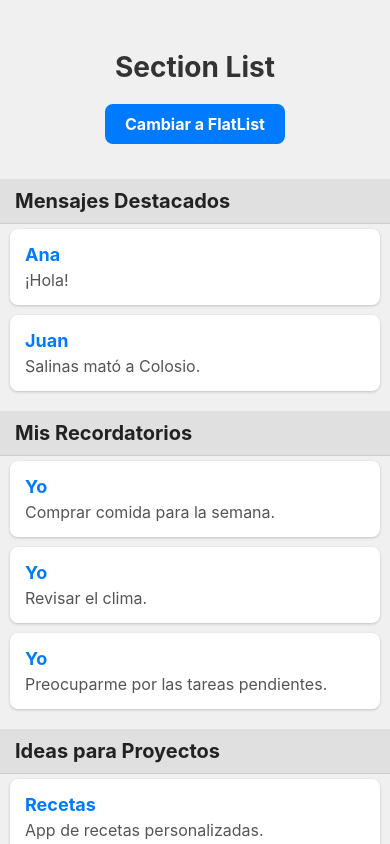
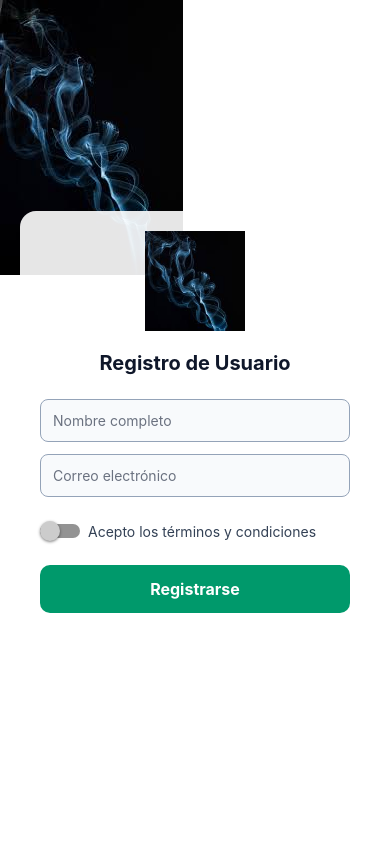
Before and after one commit to grsnpastrana/PM192, a React Native app in the folder my-blank/: screen / in a window 390 px wide. Built offline with nearby package versions, Linux system fonts and the light colour scheme.

Commit message:
Practica 11

```diff
--- a/my-blank/App.js
+++ b/my-blank/App.js
@@ -1,170 +1,150 @@
-import React, { useState } from 'react';
-import { StyleSheet, Text, View, SectionList, FlatList, StatusBar, TouchableOpacity } from 'react-native';
+// RegistroUsuario.js
+import React, { useState } from "react";
+import {
+  View,
+  Text,
+  TextInput,
+  StyleSheet,
+  TouchableOpacity,
+  Switch,
+  Alert,
+  ImageBackground,
+  Image,
+  ScrollView,
+} from "react-native";
 
-export default function App() {
-  // Estado para controlar qué tipo de lista mostrar (SectionList o FlatList)
-  const [showFlatList, setShowFlatList] = useState(false);
+export default function RegistroUsuario() {
+  const [nombre, setNombre] = useState("");
+  const [correo, setCorreo] = useState("");
+  const [aceptaTerminos, setAceptaTerminos] = useState(false);
 
-  // Datos para SectionList - organizados en secciones con títulos
-  const [datosSeccionados, setDatosSeccionados] = useState([
-    {
-      title: 'Mensajes Destacados',
-      data: [
-        { id: '1', nombre: 'Ana', mensaje: '¡Hola!' },
-        { id: '2', nombre: 'Juan', mensaje: 'Salinas mató a Colosio.' },
-      ],
-    },
-    {
-      title: 'Mis Recordatorios',
-      data: [
-        { id: '3', nombre: 'Yo', mensaje: 'Comprar comida para la semana.' },
-        { id: '4', nombre: 'Yo', mensaje: 'Revisar el clima.' },
-        { id: '5', nombre: 'Yo', mensaje: 'Preocuparme por las tareas pendientes.' },
-      ],
-    },
-    {
-      title: 'Ideas para Proyectos',
-      data: [
-        { id: '6', nombre: 'Recetas', mensaje: 'App de recetas personalizadas.' },
-        { id: '7', nombre: 'Copia de notion', mensaje: 'Un rastreador de hábitos diario.' },
-      ],
-    },
-  ]);
+  const manejarRegistro = () => {
+    if (!nombre.trim() || !correo.trim()) {
+      Alert.alert("Error", "Todos los campos son obligatorios.");
+      return;
+    }
 
-  // Datos para FlatList - lista simple sin secciones
-  const [datosFlatList, setDatosFlatList] = useState([
-    { id: '1', nombre: 'María', mensaje: 'Buenos días a todos' },
-    { id: '2', nombre: 'Pedro', mensaje: 'Recordar la junta de mañana' },
-    { id: '3', nombre: 'Luis', mensaje: 'Enviar el reporte semanal' },
-    { id: '4', nombre: 'Carmen', mensaje: 'Revisar las tareas pendientes' },
-    { id: '5', nombre: 'Roberto', mensaje: 'Actualizar la documentación' },
-    { id: '6', nombre: 'Sofia', mensaje: 'Preparar presentación' },
-  ]);
+    if (!aceptaTerminos) {
+      Alert.alert("Error", "Debes aceptar los términos y condiciones.");
+      return;
+    }
 
-  // Función para renderizar cada item individual
-  const renderItem = ({ item }) => (
-    <View style={styles.itemCard}>
-      <Text style={styles.itemNombre}>{item.nombre}</Text>
-      <Text style={styles.itemMensaje}>{item.mensaje}</Text>
-    </View>
-  );
+    Alert.alert("Registro exitoso", `Nombre: ${nombre}\nCorreo: ${correo}`);
+  };
 
   return (
-    <View style={styles.container}>
-      {/* Barra de estado del dispositivo */}
-      <StatusBar barStyle="dark-content" />
+        <ImageBackground
+          source={require('./assets/fondo.jpg')}
+          style={estilos.fondo}
+          resizeMode="cover"
+        >
 
-      {/* Título dinámico que cambia según el tipo de lista */}
-      <Text style={styles.titulo}>{showFlatList ? 'Flat List' : 'Section List'}</Text>
+      <ScrollView contentContainerStyle={estilos.scroll}>
+        <View style={estilos.container}>
+          {/* Logo */}
+          <Image
+            source={require('./assets/fondo.jpg')}
+            style={estilos.logo}
+          />
 
-      {/* Botón para alternar entre SectionList y FlatList */}
-      <TouchableOpacity
-        style={styles.switchButton}
-        onPress={() => setShowFlatList(!showFlatList)}
-      >
-        <Text style={styles.switchButtonText}>
-          Cambiar a {showFlatList ? 'SectionList' : 'FlatList'}
-        </Text>
-      </TouchableOpacity>
+          <Text style={estilos.titulo}>Registro de Usuario</Text>
 
-      {/* Renderizado condicional: muestra FlatList o SectionList según el estado */}
-      {showFlatList ? (
-        <FlatList
-          data={datosFlatList}                    // Datos a mostrar
-          keyExtractor={(item) => item.id}        // keyExtractor: Función que extrae una key única de cada item para optimizar el renderizado. React Native usa estas keys para identificar qué elementos cambiaron, se agregaron o eliminaron
-          renderItem={renderItem}                 // Función para renderizar cada item
-          style={styles.list}                     // Estilos del contenedor
-          contentContainerStyle={styles.listContent} // Estilos del contenido interno
-        />
-      ) : (
-        // SectionList: lista organizada en secciones con headers
-        <SectionList
-          sections={datosSeccionados}             // Datos organizados por secciones
-          keyExtractor={(item, index) => item.id + index} // Key única por item
-          renderItem={renderItem}                 // Función para renderizar cada item
-          renderSectionHeader={({ section: { title } }) => ( // Renderiza el header de cada sección
-            <Text style={styles.sectionHeader}>{title}</Text>
-          )}
-          style={styles.list}                     // Estilos del contenedor
-          contentContainerStyle={styles.listContent} // Estilos del contenido interno
-        />
-      )}
-    </View>
+          {/* Campos */}
+          <TextInput
+            placeholder="Nombre completo"
+            style={estilos.input}
+            value={nombre}
+            onChangeText={setNombre}
+            placeholderTextColor="#6b7280"
+          />
+          <TextInput
+            placeholder="Correo electrónico"
+            style={estilos.input}
+            value={correo}
+            onChangeText={setCorreo}
+            keyboardType="email-address"
+            autoCapitalize="none"
+            placeholderTextColor="#6b7280"
+          />
+
+          {/* Switch de términos */}
+          <View style={estilos.switchContainer}>
+            <Switch
+              value={aceptaTerminos}
+              onValueChange={setAceptaTerminos}
+              thumbColor={aceptaTerminos ? "#00996b" : "#ccc"}
+            />
+            <Text style={estilos.switchTexto}>
+              Acepto los términos y condiciones
+            </Text>
+          </View>
+
+          {/* Botón */}
+          <TouchableOpacity style={estilos.boton} onPress={manejarRegistro}>
+            <Text style={estilos.textoBoton}>Registrarse</Text>
+          </TouchableOpacity>
+        </View>
+      </ScrollView>
+    </ImageBackground>
   );
 }
 
-const styles = StyleSheet.create({
-  // Contenedor principal de la aplicación
+const estilos = StyleSheet.create({
+  fondo: {
+    flex: 1,
+  },
+  scroll: {
+    flexGrow: 1,
+    justifyContent: "center",
+  },
   container: {
-    flex: 1,
-    backgroundColor: '#f0f0f0',
-    paddingTop: 50,
-    alignItems: 'center',
+    backgroundColor: "rgba(255,255,255,0.9)",
+    margin: 20,
+    padding: 20,
+    borderRadius: 16,
   },
-  // Estilo del título principal
-  titulo: {
-    fontSize: 28,
-    fontWeight: 'bold',
-    marginBottom: 20,
-    color: '#333',
-  },
-  // Estilo del botón para cambiar entre listas
-  switchButton: {
-    backgroundColor: '#007bff',
-    paddingHorizontal: 20,
-    paddingVertical: 10,
-    borderRadius: 8,
+  logo: {
+    width: 100,
+    height: 100,
+    alignSelf: "center",
     marginBottom: 20,
   },
-  // Texto del botón de cambio
-  switchButtonText: {
-    color: '#fff',
+  titulo: {
+    fontSize: 20,
+    fontWeight: "bold",
+    color: "#0f172a",
+    textAlign: "center",
+    marginBottom: 24,
+  },
+  input: {
+    borderWidth: 1,
+    borderColor: "#94a3b8",
+    backgroundColor: "#f8fafc",
+    padding: 12,
+    borderRadius: 8,
+    marginBottom: 12,
+    color: "#0f172a",
+  },
+  switchContainer: {
+    flexDirection: "row",
+    alignItems: "center",
+    marginVertical: 12,
+    gap: 8,
+  },
+  switchTexto: {
+    color: "#334155",
+    flex: 1,
+  },
+  boton: {
+    backgroundColor: "#00996b",
+    padding: 14,
+    borderRadius: 10,
+    alignItems: "center",
+    marginTop: 12,
+  },
+  textoBoton: {
+    color: "#fff",
+    fontWeight: "bold",
     fontSize: 16,
-    fontWeight: 'bold',
   },
-  // Estilo base para ambas listas
-  list: {
-    width: '100%',
-  },
-  // Estilo del contenido interno de las listas
-  listContent: {
-    paddingBottom: 20,
-  },
-  // Estilo de los headers de sección (SectionList)
-  sectionHeader: {
-    fontSize: 20,
-    fontWeight: 'bold',
-    backgroundColor: '#e0e0e0',
-    paddingVertical: 10,
-    paddingHorizontal: 15,
-    borderBottomWidth: 1,
-    borderBottomColor: '#ccc',
-    marginTop: 15,
-    color: '#222',
-  },
-  // Estilo de cada tarjeta
-  itemCard: {
-    backgroundColor: '#fff',
-    borderRadius: 8,
-    padding: 15,
-    marginVertical: 5,
-    marginHorizontal: 10,
-    shadowColor: '#000',
-    shadowOffset: { width: 0, height: 1 },
-    shadowOpacity: 0.2,
-    shadowRadius: 3,
-    elevation: 3,
-  },
-  // Estilo del nombre en cada item
-  itemNombre: {
-    fontSize: 18,
-    fontWeight: 'bold',
-    color: '#007bff',
-    marginBottom: 5,
-  },
-  // Estilo del mensaje en cada item
-  itemMensaje: {
-    fontSize: 16,
-    color: '#555',
-  },
 });
```
